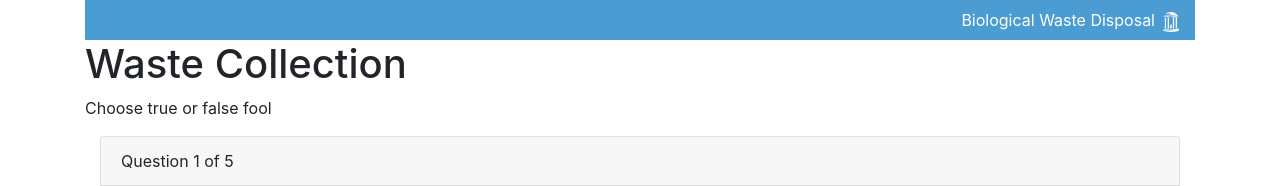
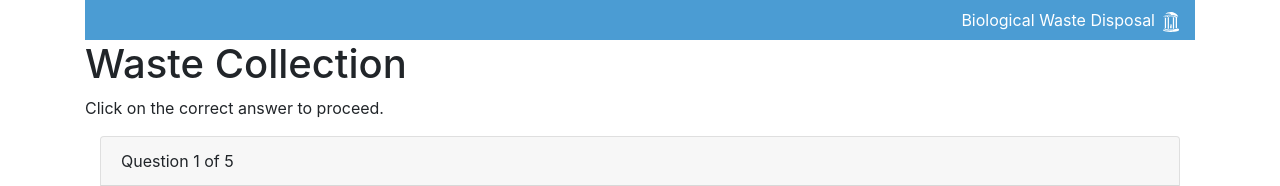
Before and after one commit to enierga/training-app, a React (Create React App) app: page /CollectionQ1 in a window 1280 px wide. Shown: the top 186 px of the page. Built offline with nearby package versions, Linux system fonts and the light colour scheme.

Commit message:
tf revision, reviewed all slides

```diff
--- a/src/components/nav.js
+++ b/src/components/nav.js
@@ -45,8 +45,15 @@ export default class Nav extends Component {
                     <Button variant='warning' style={{ color: 'white' }}>PREVIOUS</Button>
                 </Link>
 
+                {/* <Link to={`/${this.props.next}`}>
+                    <Button id="nextButton" variant='warning' disabled={this.state.isButtonDisabled} style={{ color: 'white', float: "right" }}>
+                        <Spinner animation="border" variant="info" size="sm" />
+                        <span id="timeLeft"> 5 </span>
+                         seconds left
+                         </Button>
+                </Link> */}
                 <Link to={`/${this.props.next}`}>
-                    <Button id="nextButton" variant='warning' disabled={this.state.isButtonDisabled} style={{ color: 'white', float: "right" }}>
+                    <Button id="nextButton" variant='warning' style={{ color: 'white', float: "right" }}>
                         <Spinner animation="border" variant="info" size="sm" />
                         <span id="timeLeft"> 5 </span>
                          seconds left
--- a/src/pages/04-Collection/5-Q1.js
+++ b/src/pages/04-Collection/5-Q1.js
@@ -10,7 +10,7 @@ export default class CollectionQ1 extends Component {
             <Container>
                 <Header/>
                 <h1>Waste Collection</h1>
-                <p>Choose true or false fool</p>
+                <p>Click on the correct answer to proceed.</p>
                 <TrueFalse
                 prev="SharpsUnacc"
                 next="CollectionQ2"
--- a/src/pages/04-Collection/6-Q2.js
+++ b/src/pages/04-Collection/6-Q2.js
@@ -10,7 +10,7 @@ export default class CollectionQ2 extends Component {
             <Container>
                 <Header/>
                 <h1>Waste Collection</h1>
-                <p>Choose true or false fool</p>
+                <p>Click on the correct answer to proceed.</p>
                 <TrueFalse
                 prev="CollectionQ1"
                 next="CollectionQ3"
--- a/src/pages/04-Collection/7-Q3.js
+++ b/src/pages/04-Collection/7-Q3.js
@@ -10,7 +10,7 @@ export default class CollectionQ3 extends Component {
             <Container>
                 <Header/>
                 <h1>Waste Collection</h1>
-                <p>Choose true or false fool</p>
+                <p>Click on the correct answer to proceed.</p>
                 <TrueFalse
                 prev="CollectionQ2"
                 next="CollectionQ4"
--- a/src/pages/04-Collection/8-Q4.js
+++ b/src/pages/04-Collection/8-Q4.js
@@ -10,7 +10,7 @@ export default class CollectionQ4 extends Component {
             <Container>
                 <Header/>
                 <h1>Waste Collection</h1>
-                <p>Choose true or false fool</p>
+                <p>Click on the correct answer to proceed.</p>
                 <TrueFalse
                 prev="CollectionQ3"
                 next="CollectionQ5"
--- a/src/pages/04-Collection/9-Q5.js
+++ b/src/pages/04-Collection/9-Q5.js
@@ -10,7 +10,7 @@ export default class CollectionQ5 extends Component {
             <Container>
                 <Header/>
                 <h1>Waste Collection</h1>
-                <p>Choose true or false fool</p>
+                <p>Click on the correct answer to proceed.</p>
                 <TrueFalse
                 prev="CollectionQ4"
                 next="ProcessA"
```
